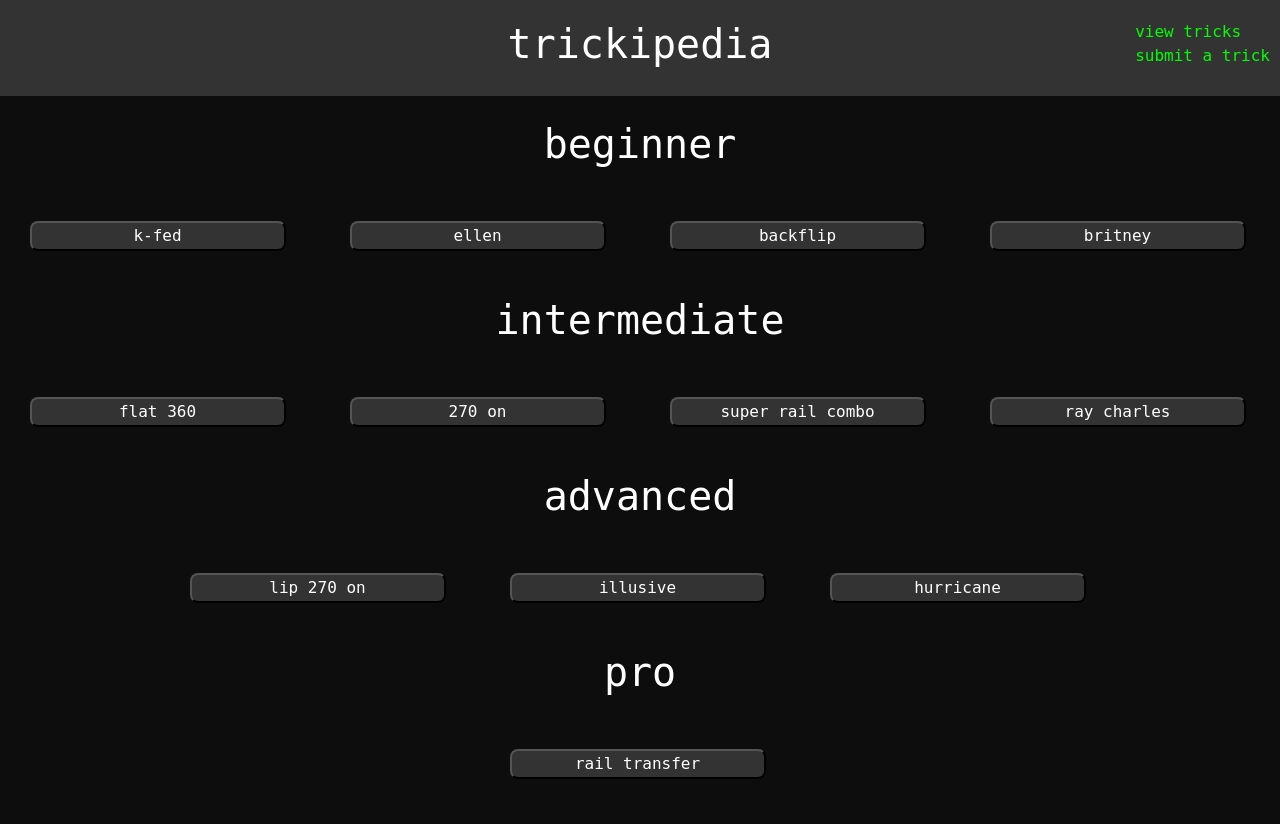
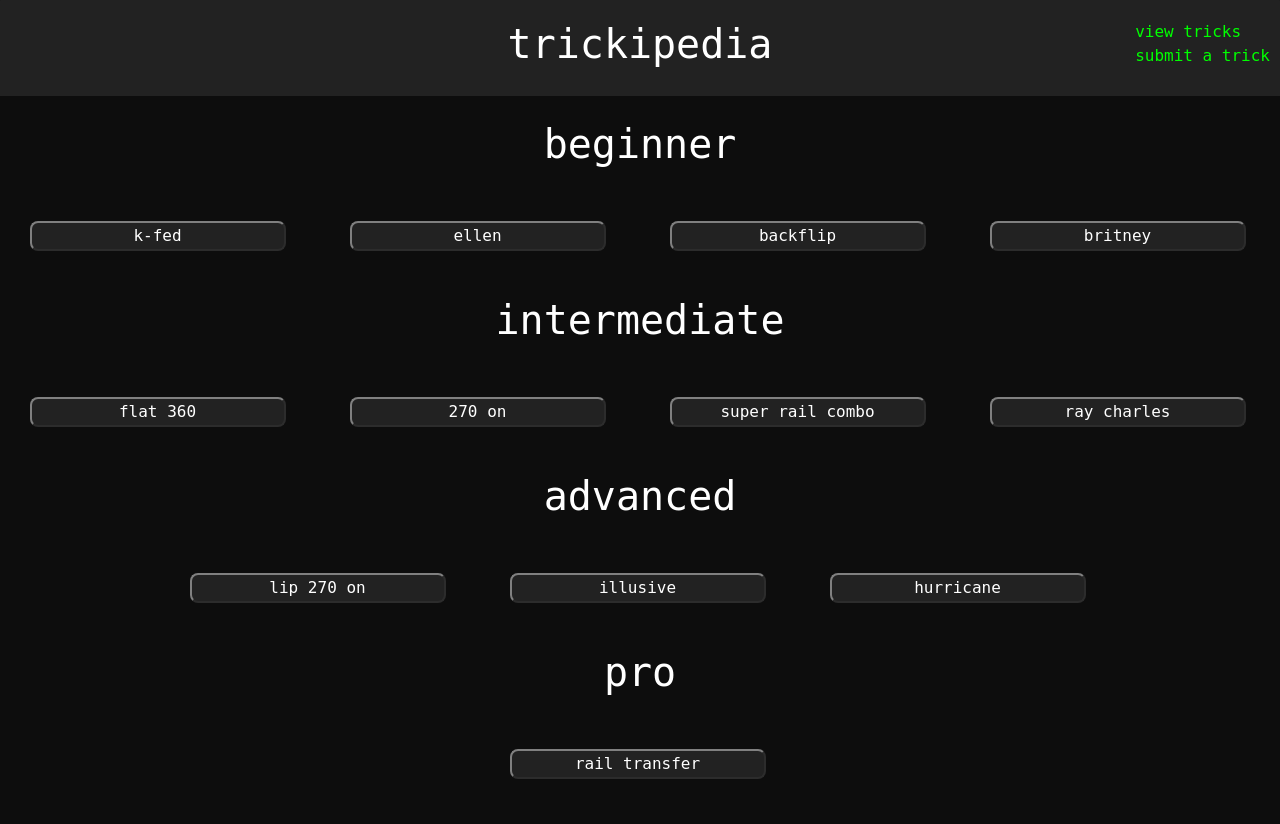
Before and after one commit to slowbrojt/Django-Projects, a Django app: page / in a window 1280 px wide. Run offline with Django 4.2, Linux system fonts and the light colour scheme; data comes from the database, SQL or seed files in the repository; some libraries are stand-ins or nearby versions.

Commit message:
Make greys darker, add borders to buttons and trick description.

```diff
--- a/trickipedia/tricks/static/tricks/styles.css
+++ b/trickipedia/tricks/static/tricks/styles.css
@@ -1,7 +1,8 @@
 .navbar {
-	background-color: rgb(51,51,51);
+    background-color: #222222;
     position: relative;
     height: 12vh;
+    border-radius: .5px;
 
 }
 
@@ -29,7 +30,10 @@ a {
 	text-align: center;
 	margin-left: 10%;
 	margin-right: 10%;
-	outline: 2px solid rgb(51, 51, 51);
+	margin-bottom: 20px;
+	border-radius: .5em;
+	border: .5px solid #333333;
+	background-color: #222222;;
 }
 
 .trickinfo > * {
@@ -38,12 +42,12 @@ a {
 }
 
 input {
-	background-color: rgb(51,51,51);
+	background-color: #222222;
 	color: white;
 }
 
 textarea {
-	background-color: rgb(51,51,51);
+	background-color: #222222;
 	color: white;
 	width: 220px;
 	height: 60px;
@@ -150,6 +154,7 @@ iframe {
 
 .trickbtn {
 	border-radius: .5em;
+	border-color: gray;
 	font-size: 1em;
 	width: 80%;
 	height: 100%;
```
